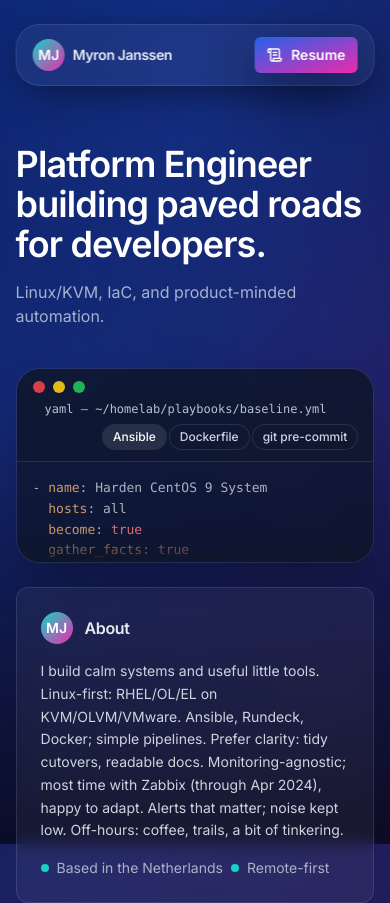
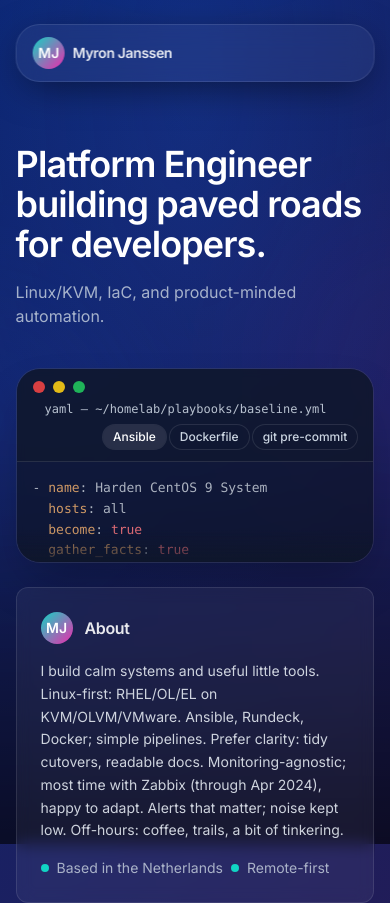
Before and after one commit to XIIISins/portfolio, a Next.js app: page / in a window 390 px wide. Shown: the top 903 px of the page. Built offline with nearby package versions, Linux system fonts and the light colour scheme.

Commit message:
feat: Update navbar buttons to actually link to targets.\n\nAdded resume to download button

```diff
--- a/src/components/navbar.tsx
+++ b/src/components/navbar.tsx
@@ -56,11 +56,22 @@ export function Navbar() {
               <span className="truncate max-w-[160px]">GitHub</span>
             </Link>
           </Button>
-          <Button variant="gradient-accent" size="sm" className="gap-2">
+          <Button
+            variant="gradient-accent"
+            size="sm"
+            className="hidden sm:inline-flex gap-2"
+          >
             <ScrollText className="h-4 w-4" />
-            <span className="truncate max-w-[160px] sm:max-w-[220px]">
-              Resume
-            </span>
+            <Link
+              href="/resume.pdf"
+              download="Myron_Janssen_Resume.pdf"
+              target="_blank"
+              rel="noopener noreferrer"
+            >
+              <span className="truncate max-w-[160px] sm:max-w-[220px]">
+                Resume
+              </span>
+            </Link>
           </Button>
         </div>
       </nav>
```
Also changed, not shown: 1 other file (tests, documents, lock files or other folders).
